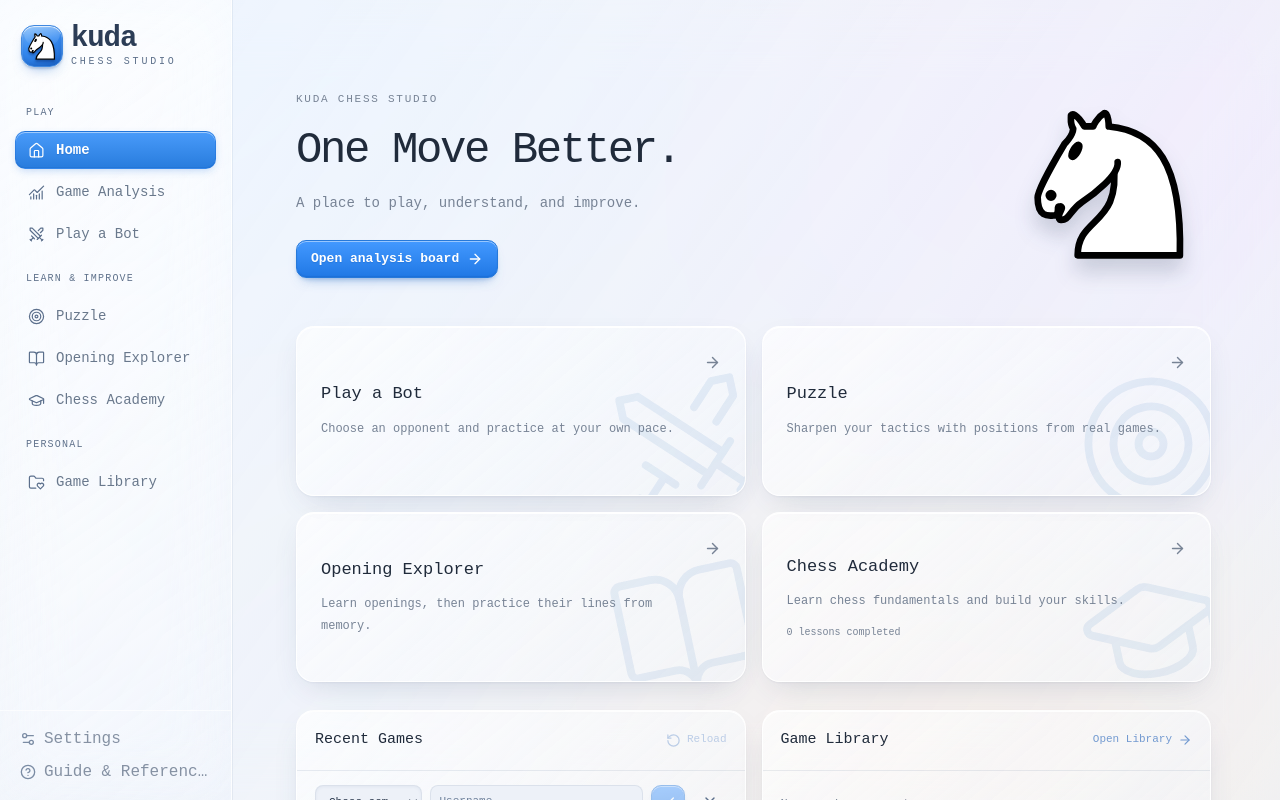
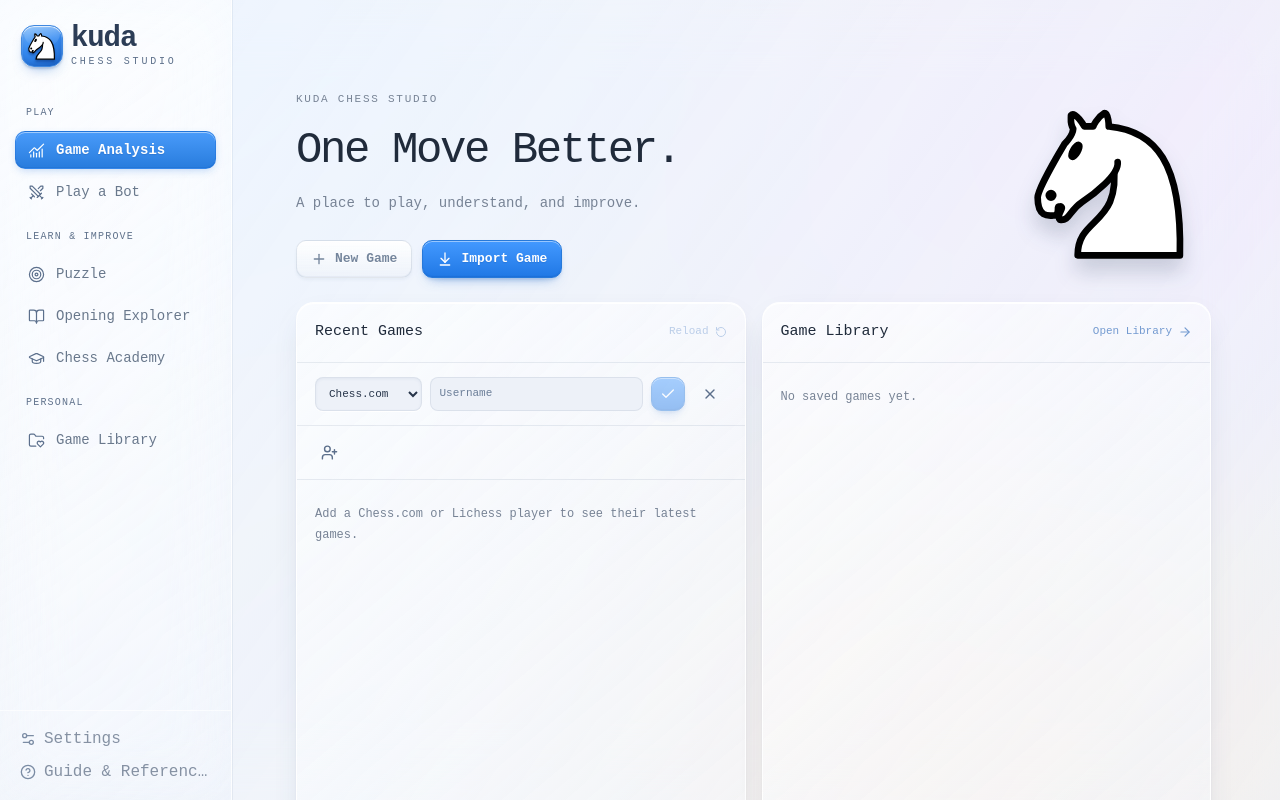
Before and after one commit to FechL/chess-analyzer, a React (Vite) app: page / in a window 1280 px wide. Built offline with nearby package versions, Linux system fonts and the light colour scheme.

Commit message:
feat: enhance navigation and layout for analysis and home pages with responsive design adjustments

```diff
--- a/src/App.tsx
+++ b/src/App.tsx
@@ -12,10 +12,10 @@ import { lazy, Suspense, useEffect, useMemo, useRef, useState } from "react";
 import {
   ArrowDownToLine,
   ArrowRight,
+  ArrowLeft,
   BookOpen,
   Check,
   ChartNoAxesCombined,
-  House,
   CircleHelp,
   Cpu,
   Download,
@@ -127,11 +127,25 @@ export default function App() {
 
   const boardSound = useBoardSound();
   const boardAnimation = useBoardAnimation();
+  const mobileLayout = useMobileLayout();
   const [route, setRoute] = useState(
-    () => location.hash.slice(1) || "home",
+    () => location.hash.slice(1) || (readStorage("kuda-analysis-open", false) ? "analysis/game" : "analysis"),
   );
   const routePage = route.split("/")[0];
-  const page = TITLES[routePage] ? routePage : "home";
+  const page = routePage === "home" || (!mobileLayout && routePage === "more")
+    ? "analysis"
+    : TITLES[routePage] ? routePage : "analysis";
+  const [analysisActive, setAnalysisActive] = useState(() =>
+    route === "analysis/game" || readStorage("kuda-analysis-open", false),
+  );
+  const analysisBoard = page === "analysis" && analysisActive;
+  useEffect(() => {
+    if (mobileLayout || routePage !== "more") return;
+    const target = analysisActive ? "analysis/game" : "analysis";
+    window.history.replaceState(window.history.state, "", `#${target}`);
+    setRoute(target);
+  }, [mobileLayout, routePage, analysisActive]);
+  const [showLeaveAnalysis, setShowLeaveAnalysis] = useState(false);
   const activeOpening =
     page === "openings"
       ? OPENINGS.find((opening) => opening.id === route.split("/")[1])
@@ -146,7 +160,6 @@ export default function App() {
     ...DEFAULT_SETTINGS,
     ...readStorage("kuda-settings", {}),
   }));
-  const mobileLayout = useMobileLayout();
   const pageSettings = mobileLayout ? { ...settings, enableShortcuts: false } : settings;
   const updatePageSettings = (next: Settings) => setSettings((current) => ({
     ...next,
@@ -200,7 +213,7 @@ export default function App() {
   useEffect(() => {
     const handler = () => {
       const next = location.hash.slice(1);
-      setRoute(next || "home");
+      setRoute(next || "analysis");
     };
     window.addEventListener("hashchange", handler);
     return () => window.removeEventListener("hashchange", handler);
@@ -220,8 +233,11 @@ export default function App() {
       setModal(id);
       return;
     }
-    setRoute(id);
-    location.hash = id;
+    const target = id === "home" || id === "analysis"
+      ? (analysisActive ? "analysis/game" : "analysis")
+      : id;
+    setRoute(target);
+    location.hash = target;
   };
   const notify = (message: string) => {
     setToast(message);
@@ -229,6 +245,8 @@ export default function App() {
     toastTimer.current = setTimeout(() => setToast(""), 3500);
   };
   const load = (g: GameData, editCustom = false) => {
+    setAnalysisActive(true);
+    writeStorage("kuda-analysis-open", true);
     setGame(g);
     setCustomEditing(editCustom);
     setAutoReviewOnLoad(
@@ -239,8 +257,15 @@ export default function App() {
     );
     setAnalysisFen(positionAt(g, g.moves.length).fen());
     setRevision((r) => r + 1);
-    navigate("analysis");
+    navigate("analysis/game");
     setModal(undefined);
+  };
+  const returnToAnalysisHome = () => {
+    setAnalysisActive(false);
+    writeStorage("kuda-analysis-open", false);
+    setShowLeaveAnalysis(false);
+    setRoute("analysis");
+    location.hash = "analysis";
   };
   const save = () => {
     const existing = saved.find((s) => toPgn(s.game) === toPgn(game));
@@ -264,7 +289,6 @@ export default function App() {
       id: "workspace",
       title: "RUANG BERMAIN",
       items: [
-        { id: "home", label: "Beranda", icon: House },
         { id: "analysis", label: "Analisis permainan", icon: ChartNoAxesCombined },
         { id: "bot", label: "Lawan bot", icon: Swords },
       ],
@@ -301,7 +325,7 @@ export default function App() {
         maxSidebarWidth={300}
         brand={{
           name: "kuda",
-          href: "#home",
+          href: "#analysis",
           description: "CHESS STUDIO",
           logo: (
             <span className="brand-icon">
@@ -321,9 +345,9 @@ export default function App() {
 
       >
         {page === "more" && <MorePage onNavigate={navigate} completedCount={completed.length} />}
-        {page === "home" && <HomePage onNavigate={navigate} saved={saved} onLoad={load} completedCount={completed.length} />}
+        {page === "analysis" && !analysisBoard && <HomePage saved={saved} onLoad={load} onNewGame={() => setModal("new-game")} onImport={() => setModal("import")} />}
         {t(
-          page === "analysis" && (
+          analysisBoard && (
             <Analysis
               key={revision}
               game={game}
@@ -404,6 +428,21 @@ export default function App() {
           ),
         )}
       </DashboardShell>
+      {analysisBoard && (
+        <button className="analysis-home-back icon-button" aria-label={t("Kembali ke beranda analisis")} title={t("Kembali ke beranda analisis")} onClick={() => {
+          if (!gameIsSaved) setShowLeaveAnalysis(true);
+          else returnToAnalysisHome();
+        }}><ArrowLeft size={20} /></button>
+      )}
+      {showLeaveAnalysis && (
+        <Modal title={t("Permainan belum disimpan")} onClose={() => setShowLeaveAnalysis(false)}>
+          <p className="modal-description">{t("Simpan permainan ke koleksi sebelum kembali?")}</p>
+          <div className="modal-actions">
+            <button className="text-button" onClick={returnToAnalysisHome}>{t("Kembali tanpa menyimpan")}</button>
+            <button className="button primary" onClick={() => { save(); returnToAnalysisHome(); }}>{t("Simpan dan kembali")}</button>
+          </div>
+        </Modal>
+      )}
       {mobileLayout && <MobileNavigation page={page} onNavigate={navigate} />}
       {t(
         modal === "new-game" && !mobileLayout && (
@@ -446,7 +485,8 @@ export default function App() {
         (modal === "import" || (modal === "new-game" && mobileLayout)) && (
           <ImportModal
             initialNewGame={modal === "new-game"}
-            onNewGame={mobileLayout && page === "analysis" ? (custom) => {
+            limitedSources={page === "analysis" && !analysisBoard}
+            onNewGame={mobileLayout && page === "analysis" && (analysisBoard || modal === "new-game") ? (custom) => {
               const next = emptyGame();
               next.source = custom ? "Kustom" : "Bebas";
               if (custom) next.event = "Analisis Bebas (Kustom)";
@@ -834,12 +874,14 @@ function ImportModal({
   saved,
   onNewGame,
   initialNewGame = false,
+  limitedSources = false,
 }: {
   onClose: () => void;
   onLoad: (g: GameData) => void;
   saved: SavedGame[];
   onNewGame?: (custom: boolean) => void;
   initialNewGame?: boolean;
+  limitedSources?: boolean;
 }) {
   const { t } = useI18n();
 
@@ -868,7 +910,7 @@ function ImportModal({
     setError("");
   };
   return (
-    <Modal title={onNewGame ? `${t("New Game")} / ${t("Impor permainan")}` : t("Bawa permainanmu ke sini.")} onClose={onClose}>
+    <Modal title={onNewGame ? `${t("New Game")} / ${t("Impor permainan")}` : t("Impor permainan")} onClose={onClose}>
       <div
         className="import-source-options"
         role="group"
@@ -888,7 +930,7 @@ function ImportModal({
               ["url", "Tautan PGN"],
               ["collection", "Koleksi"],
             ] as const
-          ).map(([value, label]) => (
+          ).filter(([value]) => !limitedSources || value === "local" || value === "url").map(([value, label]) => (
             <button
               key={value}
               aria-pressed={source === value}
@@ -951,16 +993,9 @@ function ImportModal({
           <OnlineImport key={source} source={source} onLoad={onLoad} />
         ) : (
           <>
-            <p className="modal-description">
-              {t(
-                "Tempel satu permainan PGN atau posisi FEN. Semua diproses di perangkat Anda.",
-              )}
-            </p>
-            <label className="field-label" htmlFor="game-import">
-              {t("PGN atau FEN")}
-            </label>
             <textarea
               id="game-import"
+              aria-label={t("PGN atau FEN")}
               className="import-textarea"
               autoFocus
               value={input}
--- a/src/apple-glass.css
+++ b/src/apple-glass.css
@@ -883,7 +883,7 @@ kbd {
   align-self: center;
   margin-left: 0;
 }
-@media (max-width: 1050px) {
+@media (max-width: 1280px) {
   .analysis-export-actions {
     grid-column: 1;
     grid-row: 4;
@@ -2085,7 +2085,7 @@ textarea::placeholder {
     font-size: 12px;
   }
 }
-@media (max-width: 1050px) {
+@media (max-width: 1280px) {
   .analysis-grid,
   .analysis-page .workspace-toolbar {
     grid-template-columns: minmax(0, 1fr);
@@ -2379,7 +2379,7 @@ textarea::placeholder {
 .analysis-bottom {
   display: block;
 }
-@media (max-width: 1050px) {
+@media (max-width: 1280px) {
   .analysis-sidebar {
     grid-row: 3;
   }
@@ -3559,7 +3559,7 @@ textarea::placeholder {
   border-radius: 8px;
 }
 
-@media (max-width: 1050px) {
+@media (max-width: 1280px) {
   .bot-sidebar {
     grid-column: 1;
     grid-row: 4;
@@ -3638,7 +3638,7 @@ textarea::placeholder {
   min-height: 0;
   max-height: none;
 }
-@media (max-width: 1050px) {
+@media (max-width: 1280px) {
   .analysis-sidebar .analysis-panel.is-review > .move-list {
     flex: 0 1 auto;
     min-height: 160px;
@@ -3722,7 +3722,7 @@ textarea::placeholder {
   align-items: center;
   justify-content: space-between;
   gap: 24px;
-  padding: 18px 0 44px;
+  padding: 18px 0 12px;
 }
 .home-eyebrow {
   color: var(--muted);
@@ -3844,12 +3844,31 @@ textarea::placeholder {
   margin-bottom: 28px;
 }
 .home-games-panel {
+  width: 100%;
+  max-width: 100%;
   min-width: 0;
   overflow: hidden;
   border: 1px solid var(--glass-border, var(--line));
   background: linear-gradient(140deg, #ffffffa8, #f3f7fc73);
   border-radius: 18px;
   box-shadow: var(--glass-shadow);
+}
+.home-recent-games > .home-game-list {
+  width: 100%;
+  max-height: min(55dvh, 480px);
+  overflow-y: auto;
+  overflow-x: hidden;
+  overscroll-behavior-y: contain;
+  scrollbar-gutter: stable;
+}
+.home-library-games > .home-game-list {
+  height: 445px;
+  overflow-y: auto;
+}
+.home-library-games .home-game-row { height: 89px; }
+.home-library-games > .home-library-pagination {
+  min-height: 64px;
+  align-items: center;
 }
 .home-games-heading {
   display: flex;
@@ -3926,6 +3945,21 @@ textarea::placeholder {
   border-color: var(--line);
 }
 :root[data-color-mode="dark"] .home-library-pagination [aria-current="page"] { color: #a8cdff; }
+@media (min-width: 1151px) {
+  .home-game-panels { align-items: stretch; }
+  .home-recent-games {
+    display: flex;
+    flex-direction: column;
+    contain: size;
+    min-height: 300px;
+  }
+  .home-recent-games > :not(.home-game-list) { flex-shrink: 0; }
+  .home-recent-games > .home-game-list {
+    flex: 1 1 0;
+    min-height: 0;
+    max-height: none;
+  }
+}
 @media (max-width: 1150px) {
   .home-game-panels { grid-template-columns: 1fr; }
 }
@@ -3955,7 +3989,7 @@ textarea::placeholder {
   border-top: 1px solid var(--line);
   border-bottom: 0;
 }
-.home-page > .home-game-panels { margin-top: 28px; }
+.home-page > .home-game-panels { margin-top: 8px; }
 .home-personal > :only-child { grid-column: 1 / -1; }
 
 .home-calendar-popover { width: 260px; padding: 16px; }
--- a/src/components/HomeGames.tsx
+++ b/src/components/HomeGames.tsx
@@ -195,7 +195,7 @@ export default function HomeGames({
   return (
     <div className="home-game-panels">
       <section
-        className="home-games-panel"
+        className="home-games-panel home-recent-games"
         aria-label={t("Permainan pemain tersimpan")}
       >
         <div className="home-games-heading">
@@ -208,8 +208,8 @@ export default function HomeGames({
               disabled={!selected || busy}
               onClick={() => void fetchGames(true)}
             >
-              <RotateCcw size={15} className={busy ? "spin" : ""} />
               {t("Muat ulang")}
+              <RotateCcw size={12} className={busy ? "spin" : ""} />
             </button>
           </div>
         </div>
@@ -512,13 +512,13 @@ export default function HomeGames({
               onClick={() => void fetchGames(false)}
             >
               {busy && <LoaderCircle size={14} className="spin" />}
-              {t("Muat lebih banyak permainan")}
+              {t("Muat lebih banyak")}
             </button>
           </nav>
         )}
       </section>
 
-      <section className="home-games-panel" aria-label={t("Koleksi permainan")}>
+      <section className="home-games-panel home-library-games" aria-label={t("Koleksi permainan")}>
         <div className="home-games-heading">
           <Title as="h2">{t("Koleksi permainan")}</Title>
           <div>
@@ -553,7 +553,7 @@ export default function HomeGames({
             </p>
           )}
         </div>
-        {pages > 1 && (
+        {pages > 1 ? (
           <nav
             className="home-library-pagination"
             aria-label={t("Halaman koleksi")}
@@ -572,7 +572,7 @@ export default function HomeGames({
               ),
             )}
           </nav>
-        )}
+        ) : <div className="home-library-pagination" aria-hidden="true" />}
       </section>
     </div>
   );
--- a/src/components/MobileNavigation.tsx
+++ b/src/components/MobileNavigation.tsx
@@ -1,11 +1,11 @@
-import { ChartNoAxesCombined, Ellipsis, House, Swords, Target } from "lucide-react";
+import { BookOpen, ChartNoAxesCombined, Ellipsis, Swords, Target } from "lucide-react";
 import { useI18n } from "../lib/i18n";
 
 const items = [
-  { id: "home", label: "Beranda", icon: House },
-  { id: "analysis", label: "Analisis", icon: ChartNoAxesCombined },
+  { id: "analysis", label: "Analisis papan", icon: ChartNoAxesCombined },
   { id: "bot", label: "Lawan bot", icon: Swords },
   { id: "puzzles", label: "Puzzle", icon: Target },
+  { id: "openings", label: "Kumpulan opening", icon: BookOpen },
   { id: "more", label: "Lainnya", icon: Ellipsis },
 ];
 
--- a/src/lib/translations.ts
+++ b/src/lib/translations.ts
@@ -2,6 +2,13 @@ import { ACADEMY_ENGLISH } from "../data/academy";
 import { OPENING_ENGLISH } from "./opening-translations";
 
 export const ENGLISH: Record<string, string> = {
+  "Analisis papan": "Analyze",
+  "Kumpulan opening": "Openings",
+  "Kembali ke beranda analisis": "Back to Analyze",
+  "Permainan belum disimpan": "Unsaved Game",
+  "Simpan permainan ke koleksi sebelum kembali?": "Save this game to your library before returning?",
+  "Kembali tanpa menyimpan": "Return Without Saving",
+  "Simpan dan kembali": "Save and Return",
   "Navigasi utama": "Main navigation",
   "Lainnya": "More",
   Beranda: "Home",
@@ -39,6 +46,7 @@ export const ENGLISH: Record<string, string> = {
   "Belum ada permainan untuk ditampilkan.": "No games to display yet.",
   "Tambahkan pemain Chess.com atau Lichess untuk melihat permainan terbarunya.": "Add a Chess.com or Lichess player to see their latest games.",
   "Muat lebih banyak permainan": "Load more games",
+  "Muat lebih banyak": "Load More",
   "Halaman koleksi": "Library pages",
   "Halaman permainan terbaru": "Recent game pages",
   "Filter tanggal": "Date filter",
@@ -58,7 +66,7 @@ export const ENGLISH: Record<string, string> = {
   Halaman: "Page",
   "Satu langkah lebih baik.": "One move better.",
   "Ruang untuk bermain, memahami, dan berkembang.": "A place to play, understand, and improve.",
-  "Buka papan analisis": "Open analysis board",
+  "Buka papan analisis": "Open Analysis Board",
   "Telusuri permainan dan temukan langkah yang lebih baik.": "Explore your games and find better moves.",
   "Pilih lawan dan latih permainan dengan ritmemu sendiri.": "Choose an opponent and practice at your own pace.",
   "Asah taktik lewat posisi dari permainan nyata.": "Sharpen your tactics with positions from real games.",
@@ -151,16 +159,16 @@ export const ENGLISH: Record<string, string> = {
   "RUANG PRIBADI": "PERSONAL",
   "Satu langkah": "One move",
   "lebih baik, setiap hari.": "better, every day.",
-  "Lanjutkan belajar": "Continue learning",
+  "Lanjutkan belajar": "Continue Learning",
   "pelajaran selesai": "lessons completed",
   "Ruang untuk berkembang.": "Room to improve.",
   "Buka panduan": "Open guide",
   Ulasan: "Review",
   Catatan: "Notes",
   Opsi: "Options",
-  "Ganti engine": "Change engine",
+  "Ganti engine": "Change Engine",
   Simpan: "Save",
-  "Impor permainan": "Import game",
+  "Impor permainan": "Import Game",
   Impor: "Import",
   "Analisis Bebas": "Free Analysis",
   "Analisis Bebas (Kustom)": "Free Analysis (Custom)",
@@ -207,7 +215,7 @@ export const ENGLISH: Record<string, string> = {
   "Bawa permainanmu ke sini.": "Bring your game here.",
   "Sumber permainan": "Game source",
   Koleksi: "Library",
-  "Tautan PGN": "PGN link",
+  "Tautan PGN": "PGN Link",
   "Tempel satu permainan PGN atau posisi FEN. Semua diproses di perangkat Anda.":
     "Paste one PGN game or FEN position. Everything is processed on your device.",
   "PGN atau FEN": "PGN or FEN",
@@ -278,11 +286,11 @@ export const ENGLISH: Record<string, string> = {
   "FEN disalin": "FEN copied",
   "PGN disalin": "PGN copied",
   "Gagal menyalin ke clipboard": "Could not copy to clipboard",
-  "Ekspor catatan": "Export notes",
+  "Ekspor catatan": "Export Notes",
   "Waktu berpikir": "Thinking time",
   "AKURASI PERMAINAN": "GAME ACCURACY",
   "Metode akurasi": "Accuracy method",
-  "Analisis ulang": "Analyze again",
+  "Analisis ulang": "Analyze Again",
   "Analisis seluruh permainan": "Analyze full game",
   "Hentikan ulasan": "Stop review",
   "Ringkasan penilaian langkah": "Move rating summary",
@@ -362,7 +370,7 @@ export const ENGLISH: Record<string, string> = {
     "Find the best move in real games from Lichess.",
   "puzzle selesai": "puzzles solved",
   "puzzle tersimpan": "cached puzzles",
-  "Puzzle berikutnya": "Next puzzle",
+  "Puzzle berikutnya": "Next Puzzle",
   Navigasi: "Navigate",
   "Riwayat Puzzle": "Puzzle History",
   "Melihat riwayat puzzle": "Reviewing puzzle history",
@@ -402,7 +410,7 @@ export const ENGLISH: Record<string, string> = {
   "Puzzle yang selesai atau dilewati akan muncul di sini.":
     "Completed and skipped puzzles will appear here.",
   "Lanjut otomatis": "Auto next",
-  "Lewati puzzle": "Skip puzzle",
+  "Lewati puzzle": "Skip Puzzle",
   "Lewati puzzle ini?": "Skip this puzzle?",
   "Melewati puzzle ini akan memutus streak Anda. Rekor terbaik tetap tersimpan.":
     "Skipping this puzzle will break your current streak. Your best streak will stay saved.",
@@ -438,7 +446,7 @@ export const ENGLISH: Record<string, string> = {
     "Choose a theme to start solving puzzles.",
   "Belum ada puzzle baru. Coba tema lain.":
     "No new puzzles yet. Try another theme.",
-  "Coba lagi": "Try again",
+  "Coba lagi": "Try Again",
   "Tepat. Lanjutkan idemu!": "Correct. Continue your idea!",
   "Langkah legal, tetapi belum sesuai ide latihan. Periksa petunjuk dan coba lagi.":
     "That move is legal, but it does not solve the exercise. Check the hint and try again.",
@@ -463,8 +471,8 @@ export const ENGLISH: Record<string, string> = {
   "Jelajahi urutan langkah": "Explore the move sequence",
   Petunjuk: "Hint",
   "Lihat jawaban": "Show solution",
-  "Ulangi latihan": "Try again",
-  "Analisis posisi": "Analyze position",
+  "Ulangi latihan": "Try Again",
+  "Analisis posisi": "Analyze Position",
   Pelajari: "Learn",
   Latihan: "Practice",
   "Kamu sudah mempelajari jalur ini. Ulangi beberapa kali sampai memahami idenya.":
--- a/src/pages/Home.tsx
+++ b/src/pages/Home.tsx
@@ -1,10 +1,4 @@
-import {
-  ArrowRight,
-  BookOpen,
-  Swords,
-  Target,
-  GraduationCap,
-} from "lucide-react";
+import { Plus, ArrowDownToLine } from "lucide-react";
 import { useI18n } from "../lib/i18n";
 import Title from "../components/Title";
 import HomeGames from "../components/HomeGames";
@@ -12,43 +6,17 @@ import type { SavedGame } from "../App";
 import type { GameData } from "../lib/chess";
 
 export default function HomePage({
-  onNavigate,
   saved,
   onLoad,
-  completedCount,
+  onNewGame,
+  onImport,
 }: {
-  onNavigate: (page: string) => void;
   saved: SavedGame[];
   onLoad: (game: GameData) => void;
-  completedCount: number;
+  onNewGame: () => void;
+  onImport: () => void;
 }) {
   const { t } = useI18n();
-  const activities = [
-    {
-      id: "bot",
-      title: "Lawan bot",
-      icon: Swords,
-      text: "Pilih lawan dan latih permainan dengan ritmemu sendiri.",
-    },
-    {
-      id: "puzzles",
-      title: "Puzzle",
-      icon: Target,
-      text: "Asah taktik lewat posisi dari permainan nyata.",
-    },
-    {
-      id: "openings",
-      title: "Opening explorer",
-      icon: BookOpen,
-      text: "Pelajari opening, lalu latih variasinya dari ingatan.",
-    },
-    {
-      id: "academy",
-      title: "Akademi catur",
-      icon: GraduationCap,
-      text: "Pelajari dasar catur dan tingkatkan keterampilanmu.",
-    },
-  ];
   return (
     <div className="page home-page">
       <section className="home-welcome">
@@ -56,12 +24,10 @@ export default function HomePage({
           <span className="home-eyebrow">KUDA CHESS STUDIO</span>
           <Title as="h1">{t("Satu langkah lebih baik.")}</Title>
           <p>{t("Ruang untuk bermain, memahami, dan berkembang.")}</p>
-          <button
-            className="button primary home-analysis-action"
-            onClick={() => onNavigate("analysis")}
-          >
-            {t("Buka papan analisis")} <ArrowRight size={16} />
-          </button>
+          <div className="home-analysis-actions">
+            <button className="button secondary" onClick={onNewGame}><Plus size={16} /><Title>{t("New Game")}</Title></button>
+            <button className="button primary" onClick={onImport}><ArrowDownToLine size={16} /><Title>{t("Impor permainan")}</Title></button>
+          </div>
         </div>
         <img
           className="home-knight"
@@ -70,27 +36,6 @@ export default function HomePage({
           draggable={false}
         />
       </section>
-      <div className="home-activities">
-        {activities.map(({ id, title, icon: Icon, text }) => (
-          <button
-            key={id}
-            className="home-activity"
-            onClick={() => onNavigate(id)}
-          >
-            <span className="home-activity-icon" aria-hidden="true">
-              <Icon />
-            </span>
-            <Title as="h2">{t(title)}</Title>
-            <p>{t(text)}</p>
-            {id === "academy" && (
-              <small className="home-academy-progress">
-                {completedCount} {t("pelajaran selesai")}
-              </small>
-            )}
-            <ArrowRight size={17} className="home-activity-arrow" />
-          </button>
-        ))}
-      </div>
       <HomeGames saved={saved} onLoad={onLoad} />
     </div>
   );
--- a/src/pages/More.tsx
+++ b/src/pages/More.tsx
@@ -20,13 +20,11 @@ export default function MorePage({ onNavigate, completedCount = 0 }: { onNavigat
       </a>
       <Title as="h1">{t("Lainnya")}</Title>
       <div className="home-activities more-learning-cards">
-        {items.slice(0, 2).map(({ id, label, icon: Icon }) => (
+        {items.filter((item) => item.id === "academy").map(({ id, label, icon: Icon }) => (
           <button key={id} className="home-activity" onClick={() => onNavigate(id)}>
             <span className="home-activity-icon" aria-hidden="true"><Icon /></span>
             <Title as="h2">{t(label)}</Title>
-            <p>{t(id === "openings"
-              ? "Pelajari opening, lalu latih variasinya dari ingatan."
-              : "Pelajari dasar catur dan tingkatkan keterampilanmu.")}</p>
+            <p>{t("Pelajari dasar catur dan tingkatkan keterampilanmu.")}</p>
             {id === "academy" && <small className="home-academy-progress">{completedCount} {t("pelajaran selesai")}</small>}
             <ArrowRight size={17} className="home-activity-arrow" />
           </button>
--- a/src/pages/opening-study.css
+++ b/src/pages/opening-study.css
@@ -660,7 +660,7 @@
   color: var(--muted);
 }
 
-@media (max-width: 1050px) {
+@media (max-width: 1280px) {
   .opening-study-sidebar {
     grid-column: 1;
     grid-row: 3;
--- a/src/responsive.css
+++ b/src/responsive.css
@@ -723,3 +723,39 @@
 @media (min-width: 761px) {
   .mobile-review-action { display: none; }
 }
+
+/* Analysis starts with the dashboard; an opened game has its own back action. */
+.home-analysis-actions { display: flex; align-items: center; flex-wrap: wrap; gap: 10px; margin-top: 18px; }
+.analysis-home-back {
+  position: fixed;
+  z-index: 35;
+  width: 36px;
+  height: 36px;
+  border: 1px solid var(--line);
+  border-radius: 10px;
+  background: var(--surface);
+  color: var(--ink);
+  box-shadow: 0 3px 12px rgb(20 35 55 / 14%);
+}
+.analysis-home-back { right: 16px; bottom: 16px; }
+@media (min-width: 761px) {
+  .kuda-shell > aside { display: flex; }
+}
+@media (min-width: 761px) and (max-width: 1280px) {
+  .analysis-grid > .analysis-sidebar:not(.bot-sidebar):not(.opening-study-sidebar) { grid-column: 1; }
+  .analysis-sidebar .analysis-panel { display: block; }
+  .analysis-grid > .board-section { max-width: 620px; margin-inline: auto; }
+  .bot-workspace > .bot-player-header,
+  .analysis-page .workspace-toolbar > .analysis-player-header {
+    width: 100%;
+    max-width: 620px;
+    margin-inline: auto;
+  }
+}
+@media (max-width: 760px), (max-width: 1050px) and (pointer: coarse) {
+  .kuda-shell > aside { display: none !important; }
+  .mobile-bottom-navigation { grid-template-columns: repeat(5, minmax(0, 1fr)); }
+  .home-analysis-actions { margin-top: 12px; gap: 8px; }
+  .home-analysis-actions .button { font-size: 11px; padding-inline: 10px; }
+  .analysis-home-back { bottom: calc(76px + env(safe-area-inset-bottom)); right: max(12px, env(safe-area-inset-right)); }
+}
```
Also changed, not shown: src/components/OnlineImport.tsx (+3 -21 lines).
